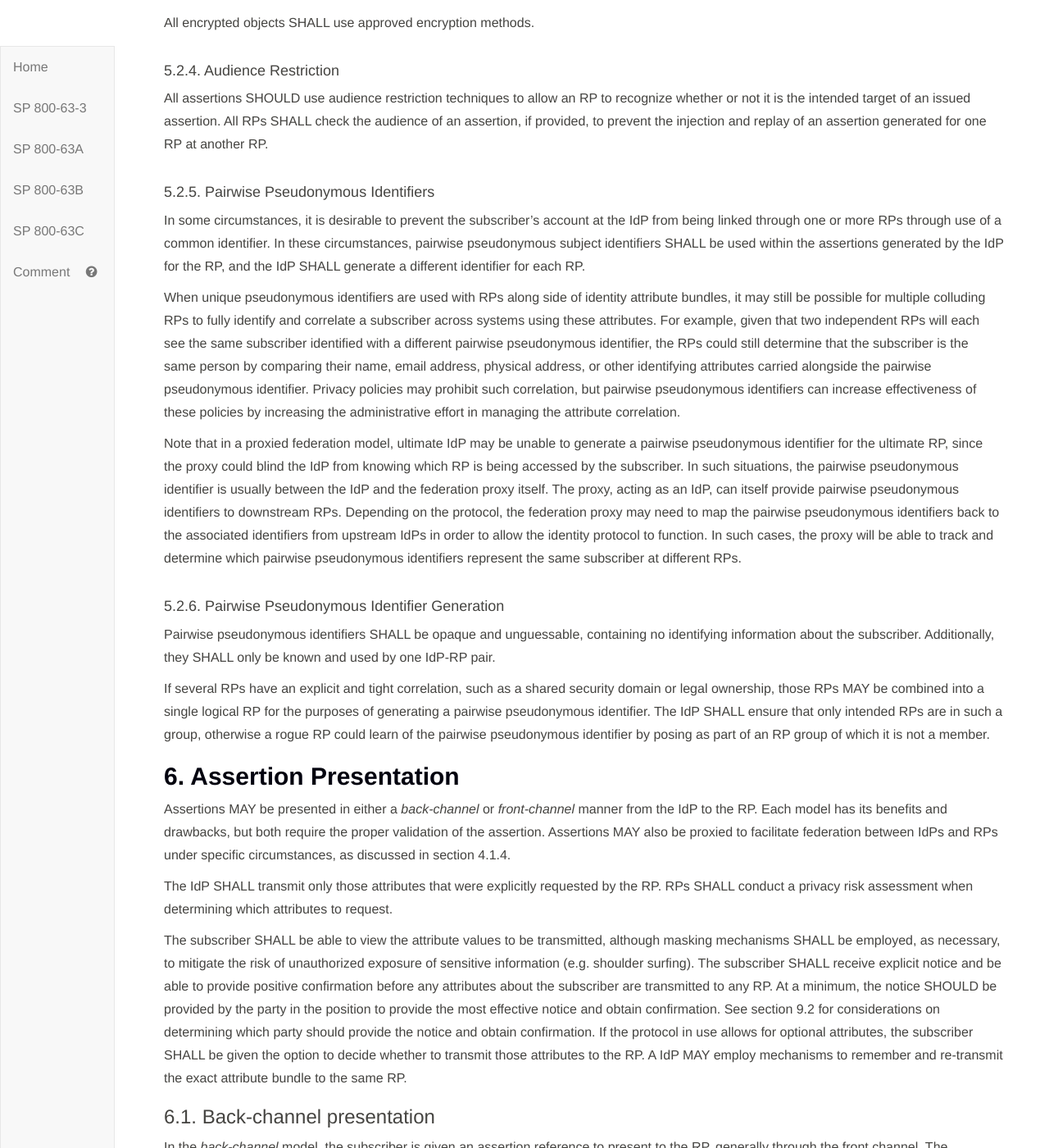
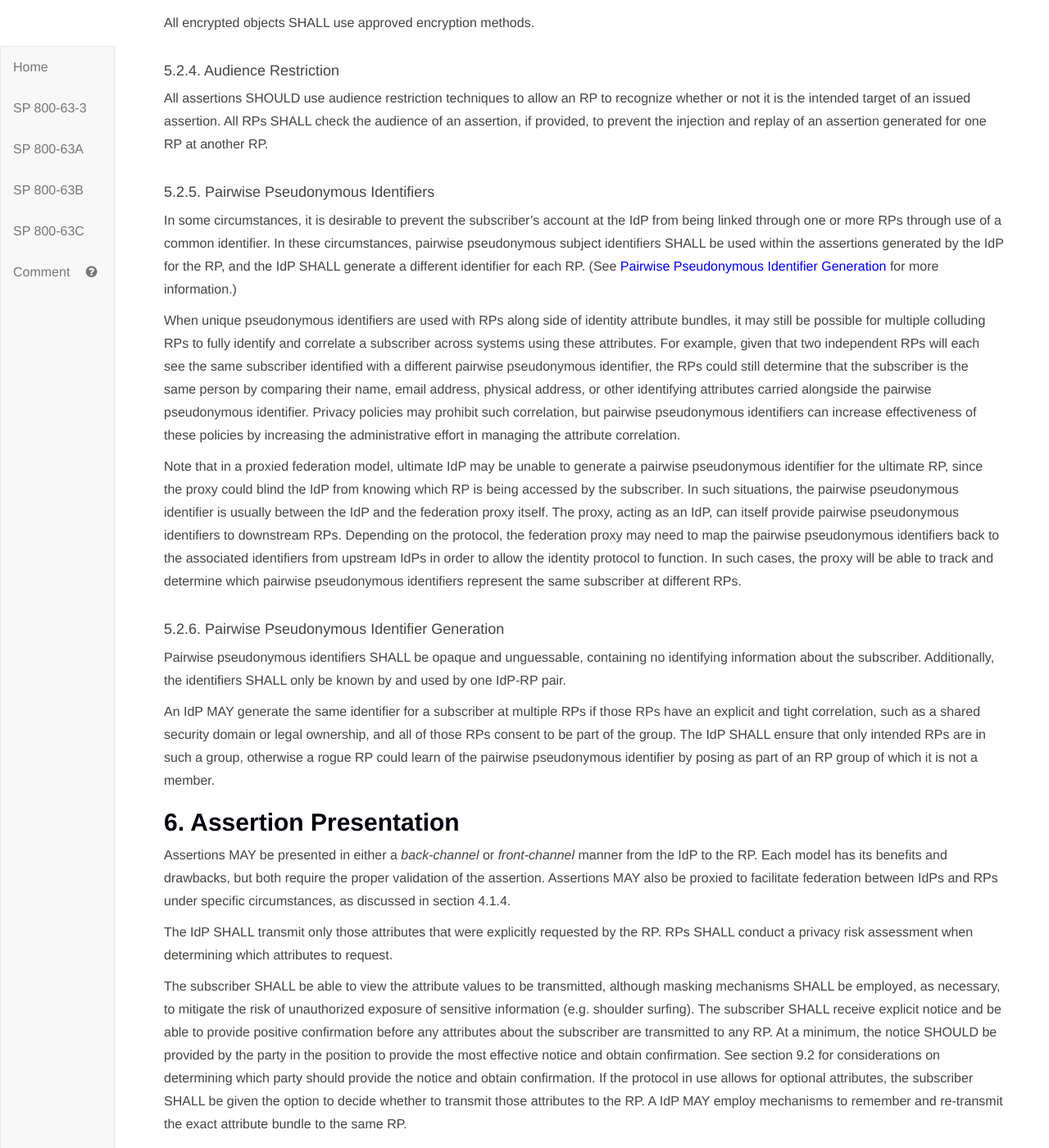
Before and after one commit to usnistgov/800-63-3, a Jekyll site: the page built from sp800-63c.md, in a window 1280 px wide and 1400 px high, scrolled down 13111 px. Shown: the whole window at 82% size. Built offline with Jekyll 4.4.1, drawn with Linux system fonts in a browser that asks for light colours.

Commit message:
clarified PPID generation

```diff
--- a/sp800-63c/sec5_strength.md
+++ b/sp800-63c/sec5_strength.md
@@ -74,14 +74,14 @@ All assertions SHOULD use audience restriction techniques to allow an RP to reco
 
 #### 5.2.5. Pairwise Pseudonymous Identifiers
 
-In some circumstances, it is desirable to prevent the subscriber's account at the IdP from being linked through one or more RPs through use of a common identifier. In these circumstances, pairwise pseudonymous subject identifiers SHALL be used within the assertions generated by the IdP for the RP, and the IdP SHALL generate a different identifier for each RP.
+In some circumstances, it is desirable to prevent the subscriber's account at the IdP from being linked through one or more RPs through use of a common identifier. In these circumstances, pairwise pseudonymous subject identifiers SHALL be used within the assertions generated by the IdP for the RP, and the IdP SHALL generate a different identifier for each RP. (See [Pairwise Pseudonymous Identifier Generation](#ppi-gen) for more information.)
 
 When unique pseudonymous identifiers are used with RPs along side of identity attribute bundles, it may still be possible for multiple colluding RPs to fully identify and correlate a subscriber across systems using these attributes. For example, given that two independent RPs will each see the same subscriber identified with a different pairwise pseudonymous identifier, the RPs could still determine that the subscriber is the same person by comparing their name, email address, physical address, or other identifying attributes carried alongside the pairwise pseudonymous identifier. Privacy policies may prohibit such correlation, but pairwise pseudonymous identifiers can increase effectiveness of these policies by increasing the administrative effort in managing the attribute correlation.
 
 Note that in a proxied federation model, ultimate IdP may be unable to generate a pairwise pseudonymous identifier for the ultimate RP, since the proxy could blind the IdP from knowing which RP is being accessed by the subscriber. In such situations, the pairwise pseudonymous identifier is usually between the IdP and the federation proxy itself. The proxy, acting as an IdP, can itself provide pairwise pseudonymous identifiers to downstream RPs. Depending on the protocol, the federation proxy may need to map the pairwise pseudonymous identifiers back to the associated identifiers from upstream IdPs in order to allow the identity protocol to function. In such cases, the proxy will be able to track and determine which pairwise pseudonymous identifiers represent the same subscriber at different RPs.
 
-#### 5.2.6. Pairwise Pseudonymous Identifier Generation
+#### 5.2.6. <a name="ppi-gen"></a>Pairwise Pseudonymous Identifier Generation
 
-Pairwise pseudonymous identifiers SHALL be opaque and unguessable, containing no identifying information about the subscriber. Additionally, they SHALL only be known and used by one IdP-RP pair.
+Pairwise pseudonymous identifiers SHALL be opaque and unguessable, containing no identifying information about the subscriber. Additionally, the identifiers SHALL only be known by and used by one IdP-RP pair.
 
-If several RPs have an explicit and tight correlation, such as a shared security domain or legal ownership, those RPs MAY be combined into a single logical RP for the purposes of generating a pairwise pseudonymous identifier. The IdP SHALL ensure that only intended RPs are in such a group, otherwise a rogue RP could learn of the pairwise pseudonymous identifier by posing as part of an RP group of which it is not a member.
+An IdP MAY generate the same identifier for a subscriber at multiple RPs if those RPs have an explicit and tight correlation, such as a shared security domain or legal ownership, and all of those RPs consent to be part of the group. The IdP SHALL ensure that only intended RPs are in such a group, otherwise a rogue RP could learn of the pairwise pseudonymous identifier by posing as part of an RP group of which it is not a member.
```
